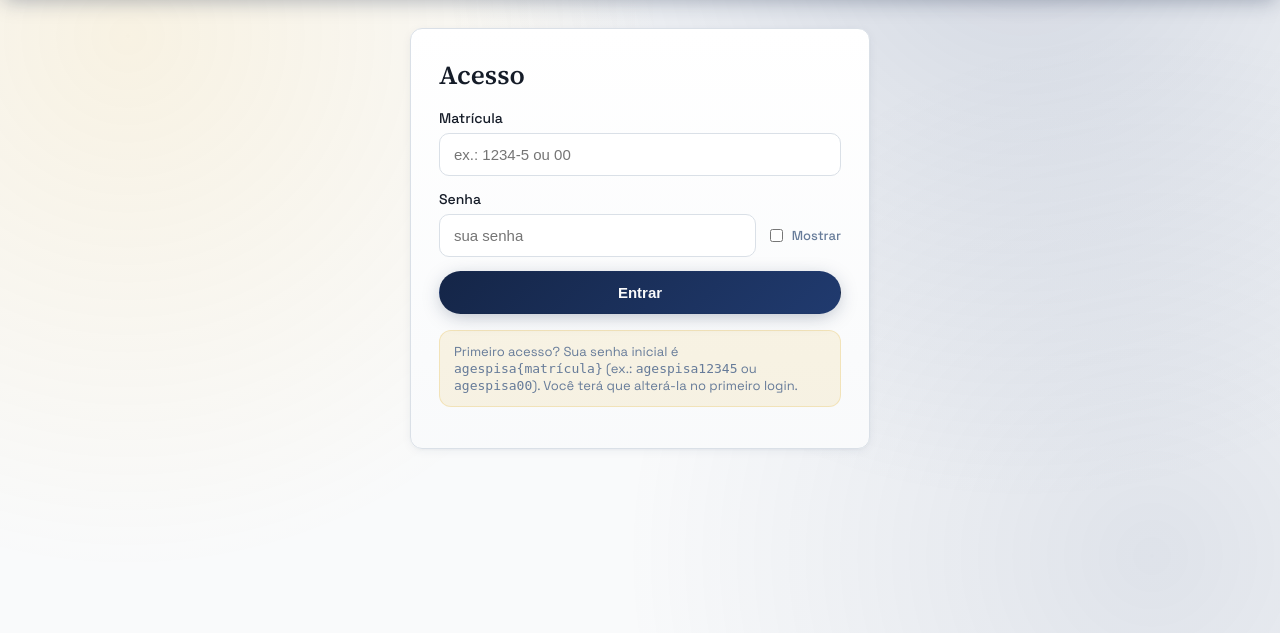
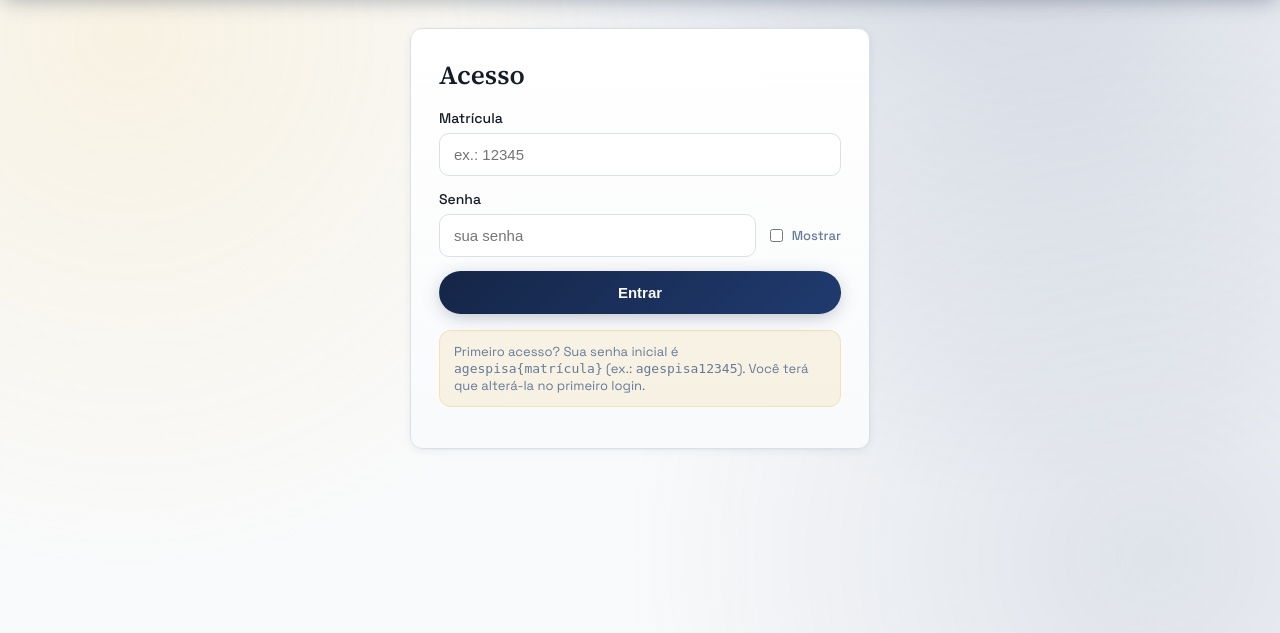
Before and after one commit to viniciusdvieira/contracheques, a Flask app: page /login in a window 1280 px wide. Shown: the part 84-717 px from the top of the page. Run offline with Flask 3, Linux system fonts and the light colour scheme.

Commit message:
Update login.html

```diff
--- a/templates/login.html
+++ b/templates/login.html
@@ -5,7 +5,7 @@
   <form method="post" class="form">
     <div class="field">
       <label for="matricula">Matrícula</label>
-      <input id="matricula" type="text" name="matricula" placeholder="ex.: 1234-5 ou 00" required>
+      <input id="matricula" type="text" name="matricula" placeholder="ex.: 12345 " required>
     </div>
 
     <div class="field">
@@ -22,7 +22,7 @@
     <button type="submit" class="btn btn-primary">Entrar</button>
   </form>
 
-  <p class="hint">Primeiro acesso? Sua senha inicial é <code>agespisa{matrícula}</code> (ex.: <code>agespisa12345</code> ou <code>agespisa00</code>). Você terá que alterá-la no primeiro login.</p>
+  <p class="hint">Primeiro acesso? Sua senha inicial é <code>agespisa{matrícula}</code> (ex.: <code>agespisa12345</code>). Você terá que alterá-la no primeiro login.</p>
 </section>
 
 <script>
```
